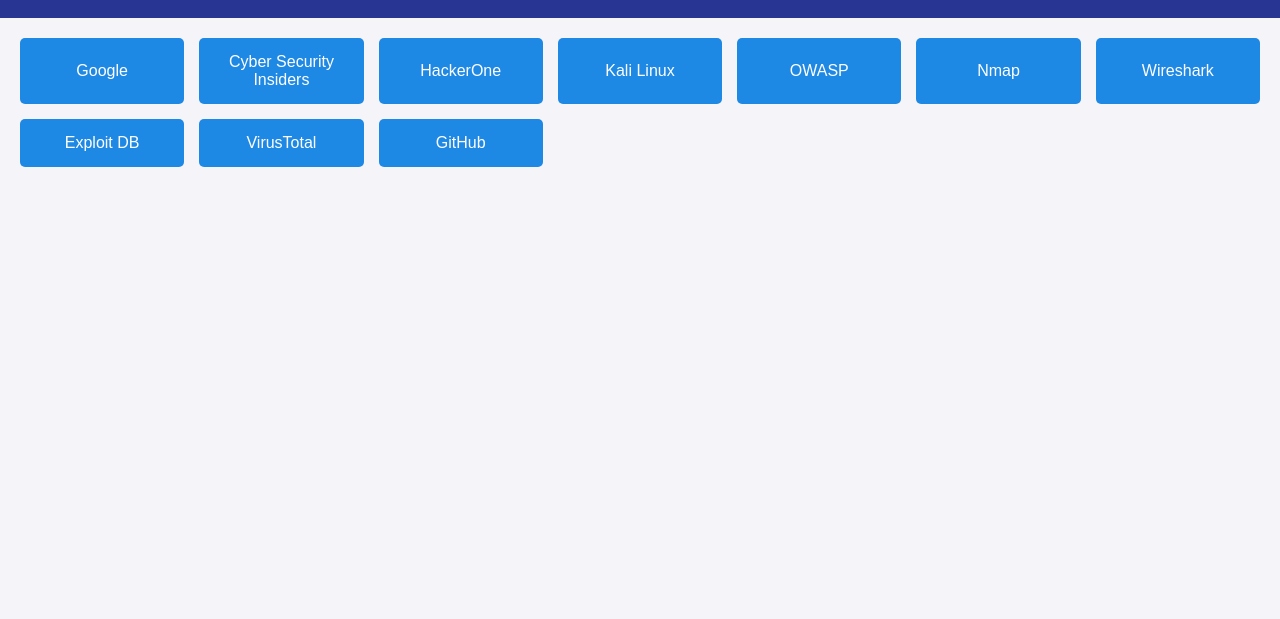
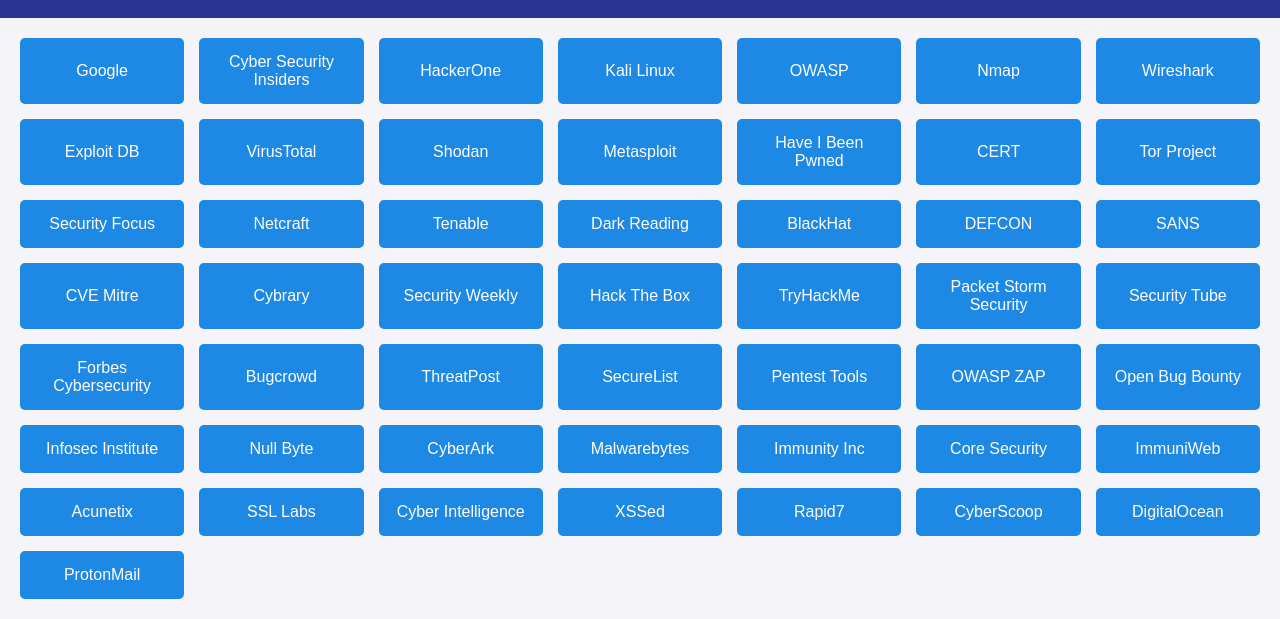
Before and after one commit to RH0099/MA-website2, a plain HTML site: page index.html in a window 1280 px wide. Shown: the part 245-864 px from the top of the page. Before the commit the page ends 800 px from the top, so only its background shows below. Drawn offline with Linux system fonts and the light colour scheme.

Commit message:
index.html

```diff
--- a/index.html
+++ b/index.html
@@ -25,10 +25,51 @@
             <button onclick="redirect('https://www.wireshark.org')">Wireshark</button>
             <button onclick="redirect('https://www.exploit-db.com')">Exploit DB</button>
             <button onclick="redirect('https://www.virustotal.com')">VirusTotal</button>
-            <button onclick="redirect('https://github.com')">GitHub</button>
-            <!-- Add more buttons as needed -->
+            <button onclick="redirect('https://www.shodan.io')">Shodan</button>
+            <button onclick="redirect('https://www.metasploit.com')">Metasploit</button>
+            <button onclick="redirect('https://haveibeenpwned.com')">Have I Been Pwned</button>
+            <button onclick="redirect('https://www.cert.org')">CERT</button>
+            <button onclick="redirect('https://www.torproject.org')">Tor Project</button>
+            <button onclick="redirect('https://www.securityfocus.com')">Security Focus</button>
+            <button onclick="redirect('https://www.netcraft.com')">Netcraft</button>
+            <button onclick="redirect('https://www.tenable.com')">Tenable</button>
+            <button onclick="redirect('https://www.darkreading.com')">Dark Reading</button>
+            <button onclick="redirect('https://www.blackhat.com')">BlackHat</button>
+            <button onclick="redirect('https://www.defcon.org')">DEFCON</button>
+            <button onclick="redirect('https://www.sans.org')">SANS</button>
+            <button onclick="redirect('https://www.cve.mitre.org')">CVE Mitre</button>
+            <button onclick="redirect('https://www.cybrary.it')">Cybrary</button>
+            <button onclick="redirect('https://www.securityweekly.com')">Security Weekly</button>
+            <button onclick="redirect('https://www.hackthebox.com')">Hack The Box</button>
+            <button onclick="redirect('https://tryhackme.com')">TryHackMe</button>
+            <button onclick="redirect('https://www.packetstormsecurity.com')">Packet Storm Security</button>
+            <button onclick="redirect('https://www.securitytube.net')">Security Tube</button>
+            <button onclick="redirect('https://www.forbes.com/cybersecurity')">Forbes Cybersecurity</button>
+            <button onclick="redirect('https://www.bugcrowd.com')">Bugcrowd</button>
+            <button onclick="redirect('https://threatpost.com')">ThreatPost</button>
+            <button onclick="redirect('https://www.securelist.com')">SecureList</button>
+            <button onclick="redirect('https://www.pentest-tools.com')">Pentest Tools</button>
+            <button onclick="redirect('https://www.zaproxy.org')">OWASP ZAP</button>
+            <button onclick="redirect('https://www.openbugbounty.org')">Open Bug Bounty</button>
+            <button onclick="redirect('https://www.infosecinstitute.com')">Infosec Institute</button>
+            <button onclick="redirect('https://www.null-byte.wonderhowto.com')">Null Byte</button>
+            <button onclick="redirect('https://www.cyberark.com')">CyberArk</button>
+            <button onclick="redirect('https://www.malwarebytes.com')">Malwarebytes</button>
+            <button onclick="redirect('https://www.immunityinc.com')">Immunity Inc</button>
+            <button onclick="redirect('https://www.coresecurity.com')">Core Security</button>
+            <button onclick="redirect('https://www.htbridge.com')">ImmuniWeb</button>
+            <button onclick="redirect('https://www.acunetix.com')">Acunetix</button>
+            <button onclick="redirect('https://www.ssllabs.com')">SSL Labs</button>
+            <button onclick="redirect('https://www.cyberintelligence.in')">Cyber Intelligence</button>
+            <button onclick="redirect('https://www.xssed.com')">XSSed</button>
+            <button onclick="redirect('https://www.rapid7.com')">Rapid7</button>
+            <button onclick="redirect('https://www.cyberscoop.com')">CyberScoop</button>
+            <button onclick="redirect('https://www.digitalocean.com')">DigitalOcean</button>
+            <button onclick="redirect('https://www.protonmail.com')">ProtonMail</button>
+              <!-- Add more buttons as needed -->
         </div>
     </main>
-    <script src="script.js"></script>
+  <script src="script.js">
+</script>
 </body>
 </html>
```
